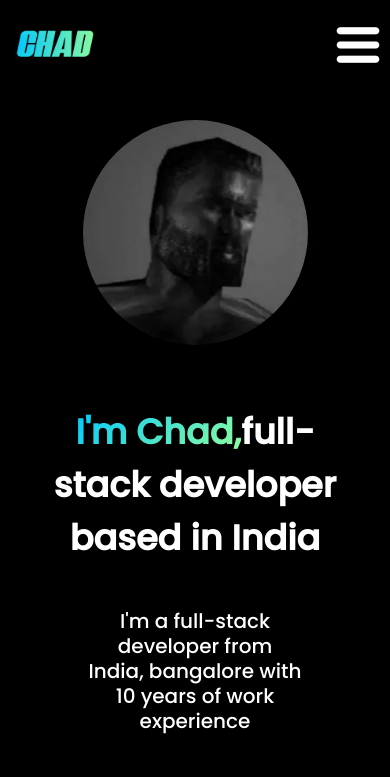
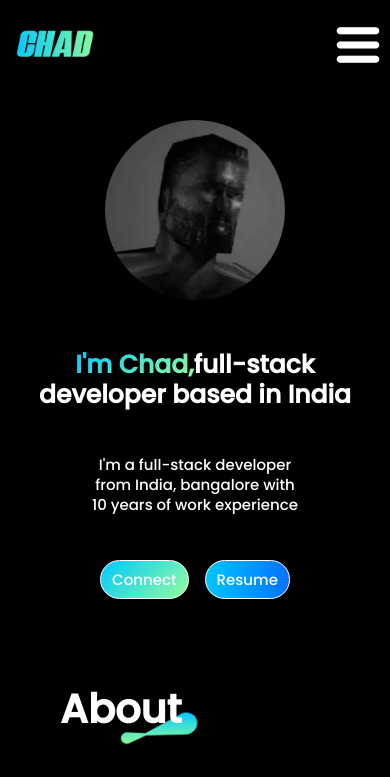
Before and after one commit to Vinay-webDev/React-portfolio1, a React (Vite) app: page / in a window 390 px wide. Shown: the top 777 px of the page. Built offline with nearby package versions, Linux system fonts and the light colour scheme; a web font is replaced by a local one.

Commit message:
hero mobile responsive 393.33px

```diff
--- a/src/components/Hero/Hero.css
+++ b/src/components/Hero/Hero.css
@@ -132,3 +132,37 @@ button === 90deg, #00c6ff, #0072ff
         border-radius: 40px;
     }
 }
+/*=================mobile responsive 393.33px=====================*/
+@media(max-width: 393.33px){
+    .hero img{
+        margin-top: 30px;
+        width: 180px;
+        height: 180px;
+    }
+    .hero h1{
+        margin-top: 15px;
+        width: 80%;
+        font-size: 25px;
+        line-height: 30px;
+    }
+    .hero p{
+        width: 55%;
+        font-size: 15px;
+        line-height: 20px;
+        margin: 10px 0px;
+    }
+    .hero-actions{
+        gap: 16px;
+        font-size: 15px;
+        font-weight: 500px;
+        margin-bottom: 50px;
+    }
+    .hero-connect{
+        padding: 7px 11px;
+        border-radius: 40px;
+    }
+    .hero-resume{
+        padding: 7px 11px;
+        border-radius: 40px;
+    }
+}
```
